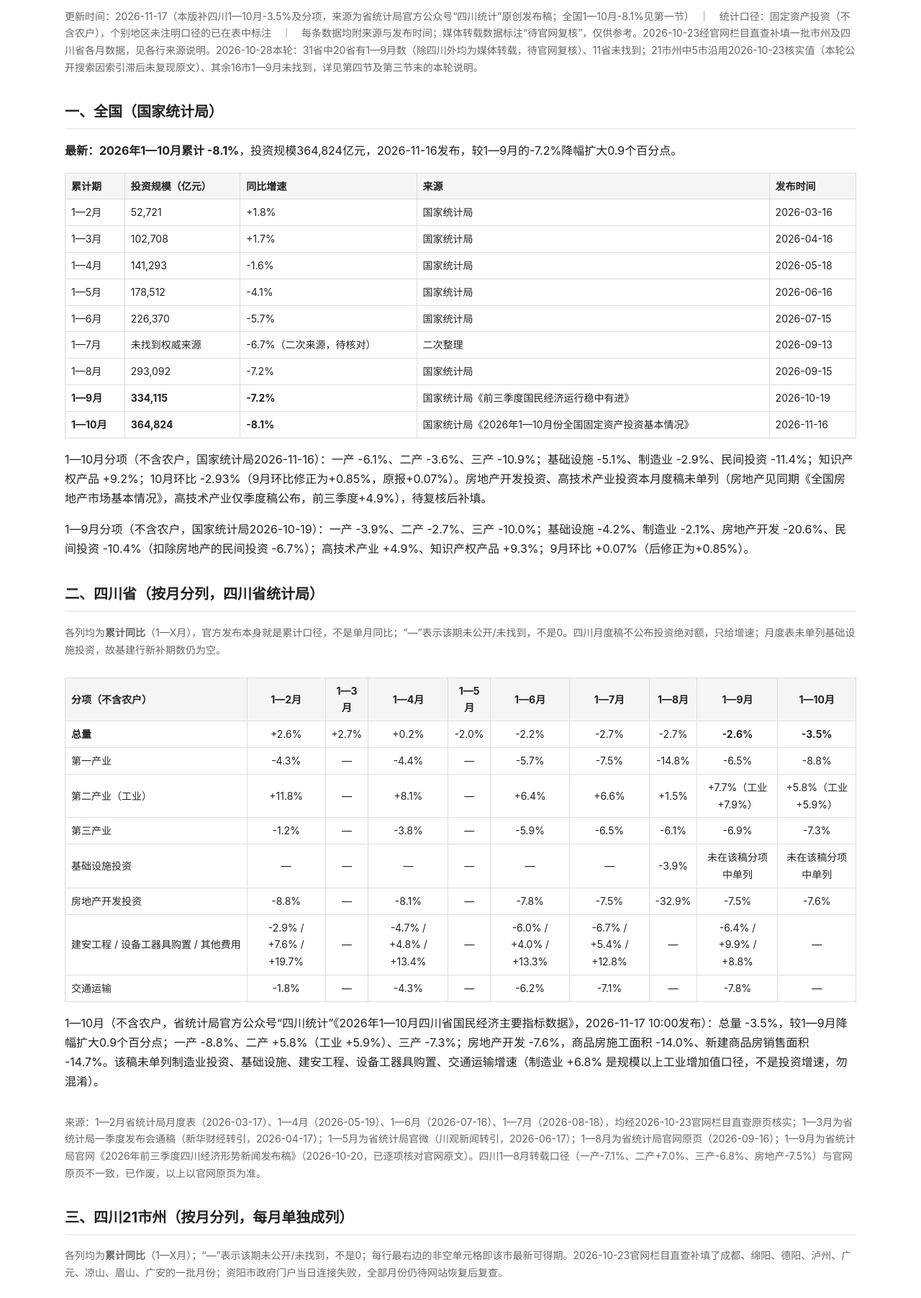
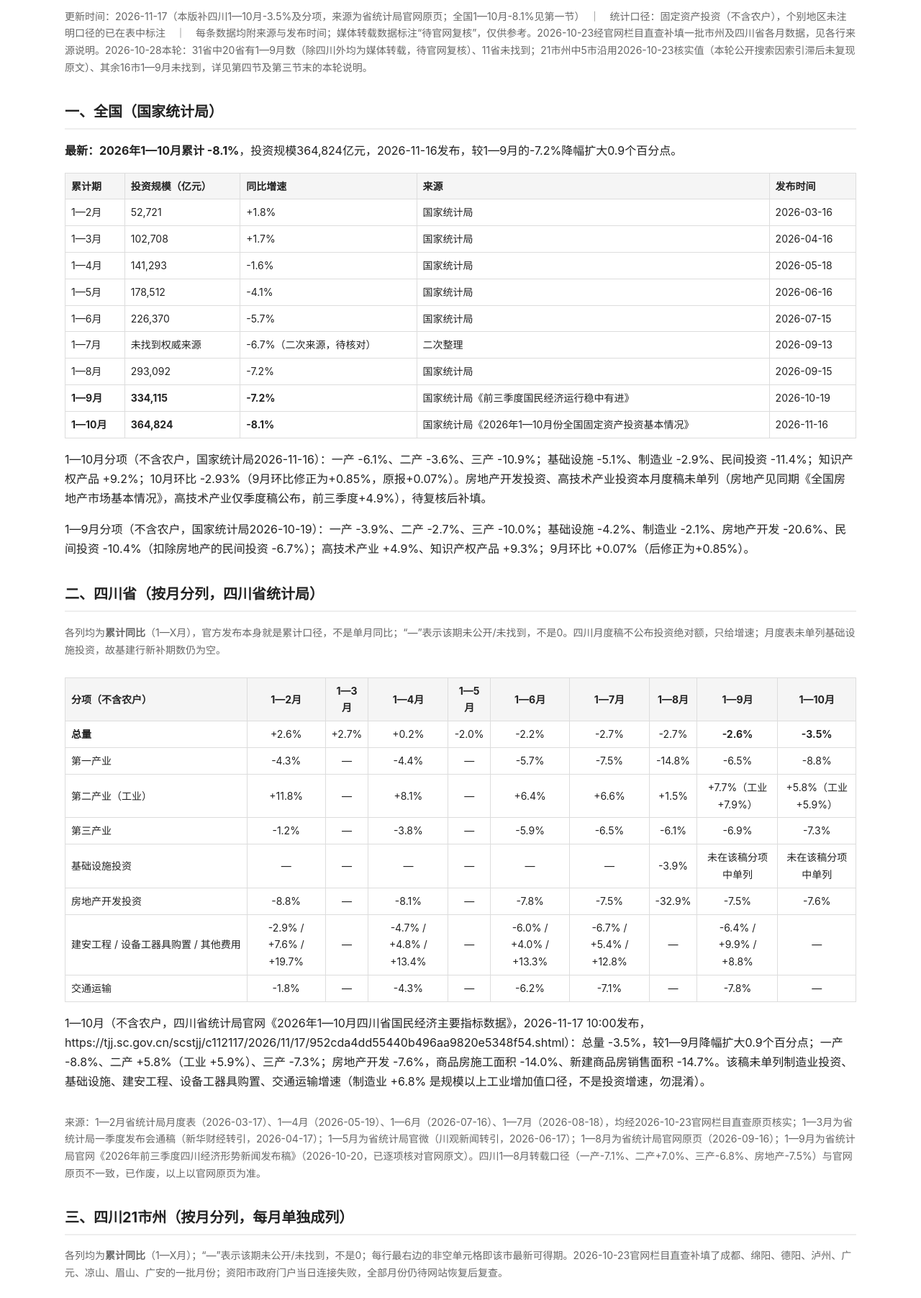
Before and after one commit to kyle0838/gutou-data, a plain HTML site: page index.html in a window 1280 px wide. Shown: the part 89-1892 px from the top of the page at 72% size. Drawn offline with Linux system fonts and the light colour scheme.

Commit message:
四川1—10月来源升级为省统计局官网原页（tjj.sc.gov.cn，-3.5%已交叉复核）

```diff
--- a/index.html
+++ b/index.html
@@ -17,7 +17,7 @@ footer{margin-top:32px;color:#666;font-size:13px;border-top:1px solid #eee;paddi
 </head>
 <body>
 <h1>2026年固定资产投资数据汇总</h1>
-<p class="note">更新时间：2026-11-17（本版补四川1—10月-3.5%及分项，来源为省统计局官方公众号“四川统计”原创发布稿；全国1—10月-8.1%见第一节）　｜　统计口径：固定资产投资（不含农户），个别地区未注明口径的已在表中标注　｜　每条数据均附来源与发布时间；媒体转载数据标注“待官网复核”，仅供参考。2026-10-23经官网栏目直查补填一批市州及四川省各月数据，见各行来源说明。2026-10-28本轮：31省中20省有1—9月数（除四川外均为媒体转载，待官网复核）、11省未找到；21市州中5市沿用2026-10-23核实值（本轮公开搜索因索引滞后未复现原文）、其余16市1—9月未找到，详见第四节及第三节末的本轮说明。</p>
+<p class="note">更新时间：2026-11-17（本版补四川1—10月-3.5%及分项，来源为省统计局官网原页；全国1—10月-8.1%见第一节）　｜　统计口径：固定资产投资（不含农户），个别地区未注明口径的已在表中标注　｜　每条数据均附来源与发布时间；媒体转载数据标注“待官网复核”，仅供参考。2026-10-23经官网栏目直查补填一批市州及四川省各月数据，见各行来源说明。2026-10-28本轮：31省中20省有1—9月数（除四川外均为媒体转载，待官网复核）、11省未找到；21市州中5市沿用2026-10-23核实值（本轮公开搜索因索引滞后未复现原文）、其余16市1—9月未找到，详见第四节及第三节末的本轮说明。</p>
 
 <h2>一、全国（国家统计局）</h2>
 <p><strong>最新：2026年1—10月累计 -8.1%</strong>，投资规模364,824亿元，2026-11-16发布，较1—9月的-7.2%降幅扩大0.9个百分点。</p>
@@ -49,7 +49,7 @@ footer{margin-top:32px;color:#666;font-size:13px;border-top:1px solid #eee;paddi
 <tr><td>建安工程 / 设备工器具购置 / 其他费用</td><td>-2.9% / +7.6% / +19.7%</td><td>—</td><td>-4.7% / +4.8% / +13.4%</td><td>—</td><td>-6.0% / +4.0% / +13.3%</td><td>-6.7% / +5.4% / +12.8%</td><td>—</td><td>-6.4% / +9.9% / +8.8%</td><td>—</td></tr>
 <tr><td>交通运输</td><td>-1.8%</td><td>—</td><td>-4.3%</td><td>—</td><td>-6.2%</td><td>-7.1%</td><td>—</td><td>-7.8%</td><td>—</td></tr>
 </table>
-<p>1—10月（不含农户，省统计局官方公众号“四川统计”《2026年1—10月四川省国民经济主要指标数据》，2026-11-17 10:00发布）：总量 -3.5%，较1—9月降幅扩大0.9个百分点；一产 -8.8%、二产 +5.8%（工业 +5.9%）、三产 -7.3%；房地产开发 -7.6%，商品房施工面积 -14.0%、新建商品房销售面积 -14.7%。该稿未单列制造业投资、基础设施、建安工程、设备工器具购置、交通运输增速（制造业 +6.8% 是规模以上工业增加值口径，不是投资增速，勿混淆）。</p></div>
+<p>1—10月（不含农户，四川省统计局官网《2026年1—10月四川省国民经济主要指标数据》，2026-11-17 10:00发布，https://tjj.sc.gov.cn/scstjj/c112117/2026/11/17/952cda4dd55440b496aa9820e5348f54.shtml）：总量 -3.5%，较1—9月降幅扩大0.9个百分点；一产 -8.8%、二产 +5.8%（工业 +5.9%）、三产 -7.3%；房地产开发 -7.6%，商品房施工面积 -14.0%、新建商品房销售面积 -14.7%。该稿未单列制造业投资、基础设施、建安工程、设备工器具购置、交通运输增速（制造业 +6.8% 是规模以上工业增加值口径，不是投资增速，勿混淆）。</p></div>
 <p class="note">来源：1—2月省统计局月度表（2026-03-17）、1—4月（2026-05-19）、1—6月（2026-07-16）、1—7月（2026-08-18），均经2026-10-23官网栏目直查原页核实；1—3月为省统计局一季度发布会通稿（新华财经转引，2026-04-17）；1—5月为省统计局官微（川观新闻转引，2026-06-17）；1—8月为省统计局官网原页（2026-09-16）；1—9月为省统计局官网《2026年前三季度四川经济形势新闻发布稿》（2026-10-20，已逐项核对官网原文）。四川1—8月转载口径（一产-7.1%、二产+7.0%、三产-6.8%、房地产-7.5%）与官网原页不一致，已作废，以上以官网原页为准。</p>
 
 <h2>三、四川21市州（按月分列，每月单独成列）</h2>
```
